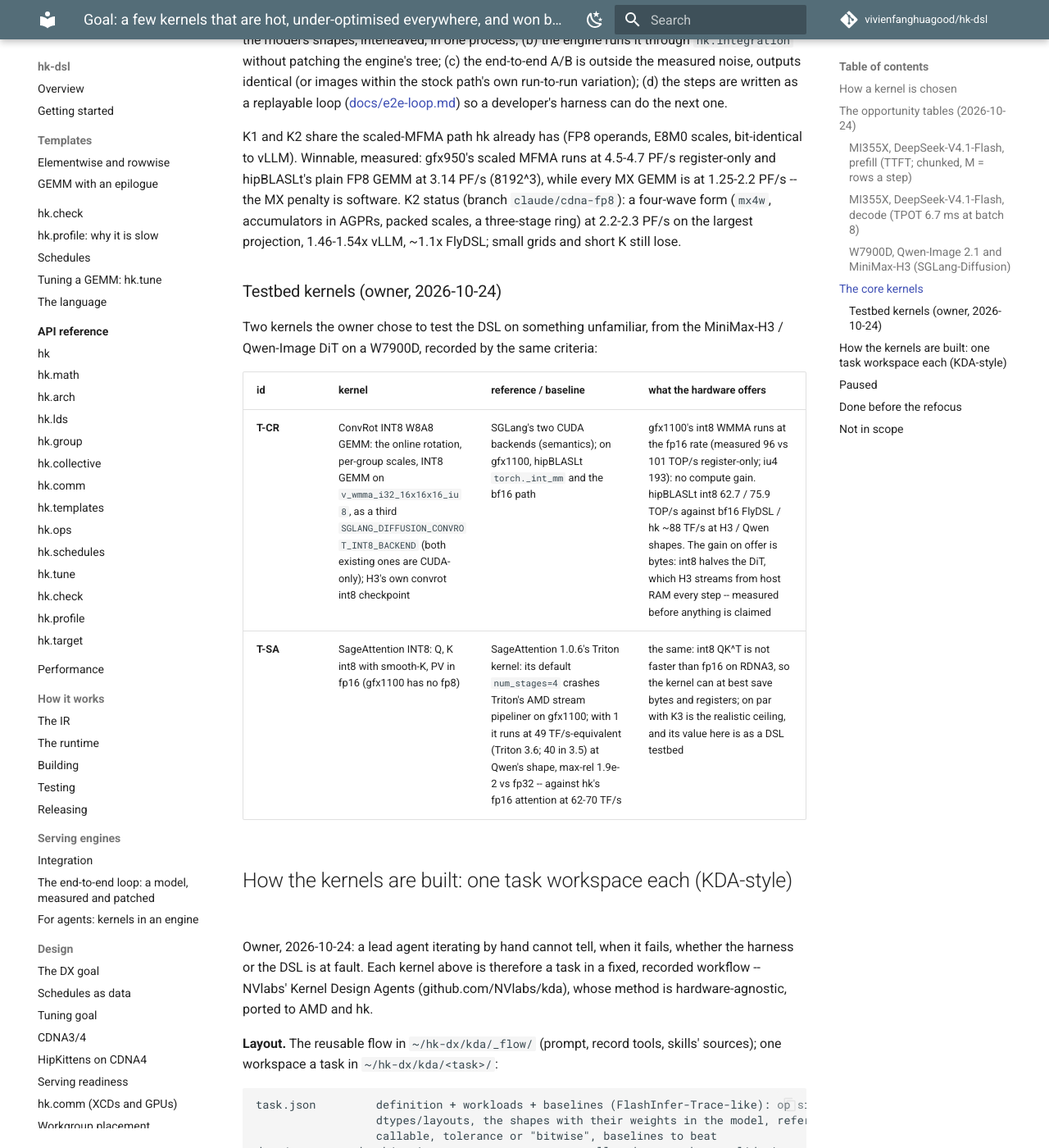
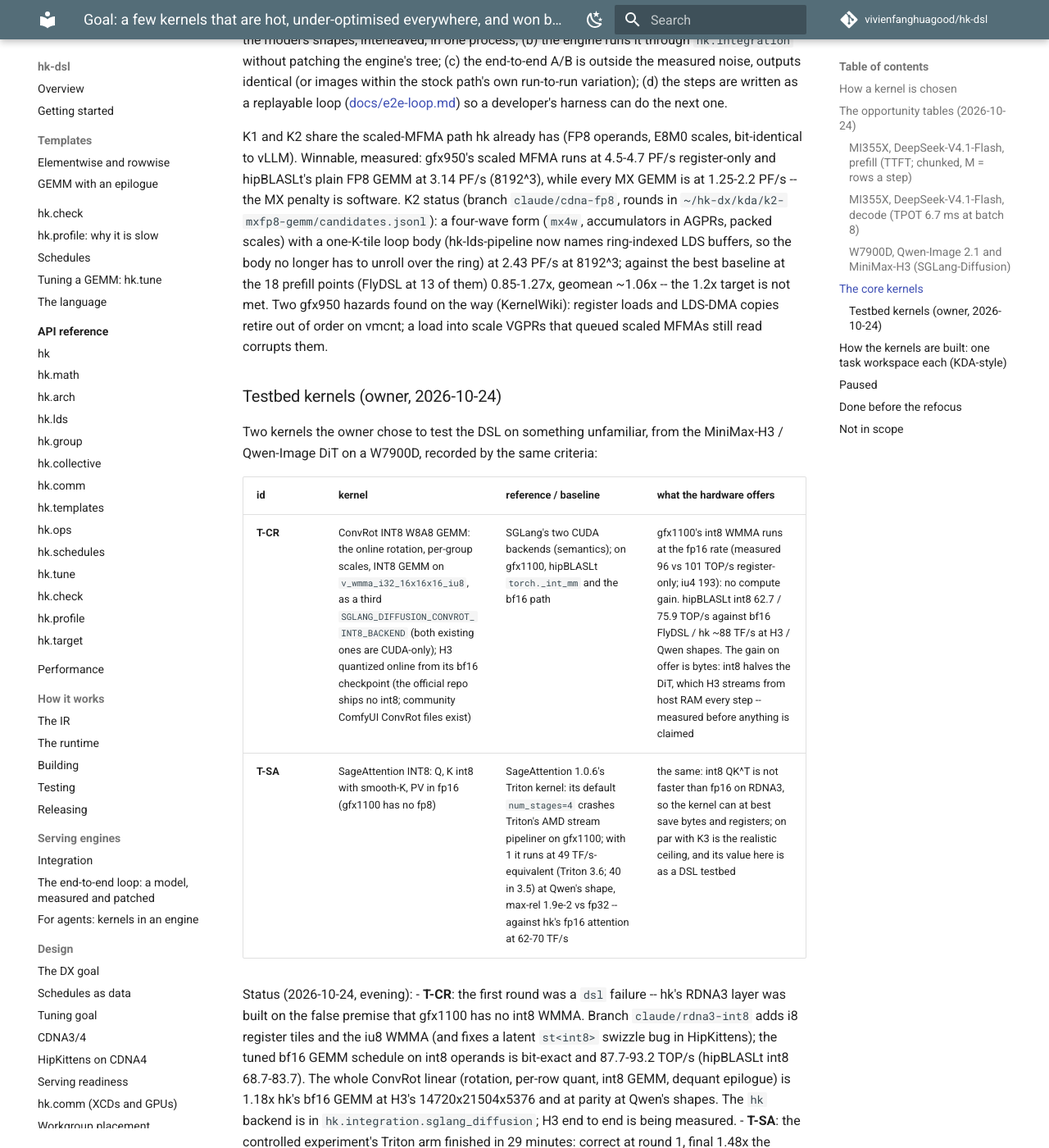
Before and after one commit to vivienfanghuagood/hk-dsl, an MkDocs documentation site: the page built from docs/design/e2e-goal.md, in a window 1280 px wide and 1400 px high, scrolled down 3841 px. Shown: the whole window at 82% size. Built offline with MkDocs 1.6.1 and Material for MkDocs 9.7.7, drawn with Linux system fonts in a browser that asks for light colours; comment, search, counter and statistics services are not loaded; some of the changed text lies outside the part shown.

Commit message:
docs/design/e2e-goal: K2 status, the T-CR int8 WMMA finding and progress, T-SA's Triton arm result
Co-Authored-By: Claude <noreply@anthropic.com>

```diff
--- a/docs/design/e2e-goal.md
+++ b/docs/design/e2e-goal.md
@@ -84,10 +84,15 @@ K1 and K2 share the scaled-MFMA path hk already has (FP8 operands, E8M0
 scales, bit-identical to vLLM). Winnable, measured: gfx950's scaled MFMA runs
 at 4.5-4.7 PF/s register-only and hipBLASLt's plain FP8 GEMM at 3.14 PF/s
 (8192^3), while every MX GEMM is at 1.25-2.2 PF/s -- the MX penalty is
-software. K2 status (branch `claude/cdna-fp8`): a four-wave form (`mx4w`,
-accumulators in AGPRs, packed scales, a three-stage ring) at 2.2-2.3 PF/s on
-the largest projection, 1.46-1.54x vLLM, ~1.1x FlyDSL; small grids and short
-K still lose.
+software. K2 status (branch `claude/cdna-fp8`, rounds in
+`~/hk-dx/kda/k2-mxfp8-gemm/candidates.jsonl`): a four-wave form (`mx4w`,
+accumulators in AGPRs, packed scales) with a one-K-tile loop body (hk-lds-pipeline
+now names ring-indexed LDS buffers, so the body no longer has to unroll over the
+ring) at 2.43 PF/s at 8192^3; against the best baseline at the 18 prefill points
+(FlyDSL at 13 of them) 0.85-1.27x, geomean ~1.06x -- the 1.2x target is not met.
+Two gfx950 hazards found on the way (KernelWiki): register loads and LDS-DMA copies
+retire out of order on vmcnt; a load into scale VGPRs that queued scaled MFMAs
+still read corrupts them.
 
 ### Testbed kernels (owner, 2026-10-24)
 
@@ -96,8 +101,23 @@ the MiniMax-H3 / Qwen-Image DiT on a W7900D, recorded by the same criteria:
 
 | id | kernel | reference / baseline | what the hardware offers |
 |---|---|---|---|
-| **T-CR** | ConvRot INT8 W8A8 GEMM: the online rotation, per-group scales, INT8 GEMM on `v_wmma_i32_16x16x16_iu8`, as a third `SGLANG_DIFFUSION_CONVROT_INT8_BACKEND` (both existing ones are CUDA-only); H3's own convrot int8 checkpoint | SGLang's two CUDA backends (semantics); on gfx1100, hipBLASLt `torch._int_mm` and the bf16 path | gfx1100's int8 WMMA runs at the fp16 rate (measured 96 vs 101 TOP/s register-only; iu4 193): no compute gain. hipBLASLt int8 62.7 / 75.9 TOP/s against bf16 FlyDSL / hk ~88 TF/s at H3 / Qwen shapes. The gain on offer is bytes: int8 halves the DiT, which H3 streams from host RAM every step -- measured before anything is claimed |
+| **T-CR** | ConvRot INT8 W8A8 GEMM: the online rotation, per-group scales, INT8 GEMM on `v_wmma_i32_16x16x16_iu8`, as a third `SGLANG_DIFFUSION_CONVROT_INT8_BACKEND` (both existing ones are CUDA-only); H3 quantized online from its bf16 checkpoint (the official repo ships no int8; community ComfyUI ConvRot files exist) | SGLang's two CUDA backends (semantics); on gfx1100, hipBLASLt `torch._int_mm` and the bf16 path | gfx1100's int8 WMMA runs at the fp16 rate (measured 96 vs 101 TOP/s register-only; iu4 193): no compute gain. hipBLASLt int8 62.7 / 75.9 TOP/s against bf16 FlyDSL / hk ~88 TF/s at H3 / Qwen shapes. The gain on offer is bytes: int8 halves the DiT, which H3 streams from host RAM every step -- measured before anything is claimed |
 | **T-SA** | SageAttention INT8: Q, K int8 with smooth-K, PV in fp16 (gfx1100 has no fp8) | SageAttention 1.0.6's Triton kernel: its default `num_stages=4` crashes Triton's AMD stream pipeliner on gfx1100; with 1 it runs at 49 TF/s-equivalent (Triton 3.6; 40 in 3.5) at Qwen's shape, max-rel 1.9e-2 vs fp32 -- against hk's fp16 attention at 62-70 TF/s | the same: int8 QK^T is not faster than fp16 on RDNA3, so the kernel can at best save bytes and registers; on par with K3 is the realistic ceiling, and its value here is as a DSL testbed |
+
+Status (2026-10-24, evening):
+- **T-CR**: the first round was a `dsl` failure -- hk's RDNA3 layer was built on
+  the false premise that gfx1100 has no int8 WMMA. Branch `claude/rdna3-int8`
+  adds i8 register tiles and the iu8 WMMA (and fixes a latent `st<int8>` swizzle
+  bug in HipKittens); the tuned bf16 GEMM schedule on int8 operands is bit-exact
+  and 87.7-93.2 TOP/s (hipBLASLt int8 68.7-83.7). The whole ConvRot linear
+  (rotation, per-row quant, int8 GEMM, dequant epilogue) is 1.18x hk's bf16 GEMM
+  at H3's 14720x21504x5376 and at parity at Qwen's shapes. The `hk` backend is in
+  `hk.integration.sglang_diffusion`; H3 end to end is being measured.
+- **T-SA**: the controlled experiment's Triton arm finished in 29 minutes:
+  correct at round 1, final 1.48x the reference and 1.15x hk's bf16 attention
+  (82 TF/s-equivalent, INT8 QK^T on the iu8 WMMA). The hk arm met the same
+  `dsl` wall at round 0 (no int8 tile) and is still running under the contract
+  that forbids changing hk.
 
 ## How the kernels are built: one task workspace each (KDA-style)
 
```
